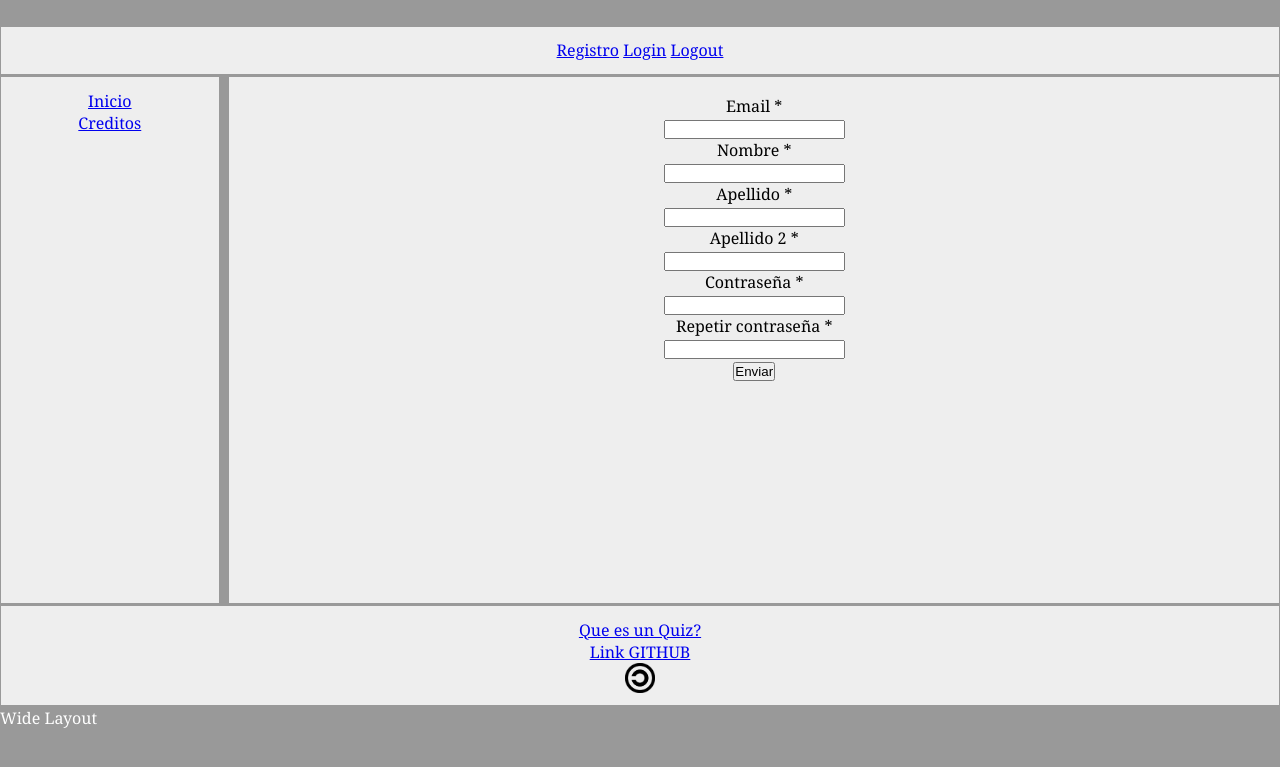
After one commit to Aimarcio/ProyectoSW, a PHP site: page /php/SignUp.php in a window 1280 px wide. The commit adds this page. Shown: the top 767 px of the page. Run offline with PHP 8.4, Linux system fonts and the light colour scheme.

Commit message:
Lab actualr

```diff
--- a/js/ValidateFieldsQuestion.js
+++ b/js/ValidateFieldsQuestion.js
@@ -36,7 +36,7 @@ if($tema == ''){
 }
 var regular = /[a-z]{2,}[0-9]{3,3}@ikasle.ehu.eu{0,1}s/;
 
-var regularProfe = /[a-z]{2,}.[a-z]{2,}@ehu.eu{0,1}s/;
+var regularProfe = /[a-z]{2,}\.[a-z]{2,}@ehu.eu{0,1}s/;
 var regularProfe2 = /[a-z]{2,}@ehu.eu{0,1}s/;
 if (regular.test($email)){
 	return true;
--- a/php/Layout.php
+++ b/php/Layout.php
@@ -7,7 +7,6 @@
   <?php include '../php/Menus.php' ?>
   <section class="main" id="s1">
     <div>
-
       <h2>Quiz: el juego de las preguntas</h2>
     </div>
   </section>
--- a/php/Menus.php
+++ b/php/Menus.php
@@ -1,12 +1,18 @@
 <div id='page-wrap'>
 <header class='main' id='h1'>
-  <span class="right"><a href="registro">Registro</a></span>
-        <span class="right"><a href="login">Login</a></span>
-        <span class="right" style="display:none;"><a href="/logout">Logout</a></span>
+  <span class="right"><a href="SignUp.php<?php if(isset($_GET["user"])){ echo '?user='. $_GET["user"];}?>">Registro</a></span>
+        <span class="right"><a href="Login.php<?php if(isset($_GET["user"])){ echo '?user='. $_GET["user"];}?>">Login</a></span>
+        <span class="right"><a href="LogOut.php">Logout</a></span>
 
 </header>
 <nav class='main' id='n1' role='navigation'>
-  <span><a href='Layout.php'>Inicio</a></span>
-  <span><a href='QuestionForm.php'> Insertar Pregunta</a></span>
-  <span><a href='Credits.php'>Creditos</a></span>
+
+  <span><a href='Layout.php<?php if(isset($_GET["user"])){ echo '?user='. $_GET["user"];}?>'>Inicio</a></span>
+  	<?php if(isset($_GET["user"])){
+		echo"
+  <span><a href='QuestionForm.php?user=". $_GET["user"] ."'> Insertar Pregunta</a></span>
+  <span><a href='ShowQuestions.php?user=". $_GET["user"] ."'> Ver Preguntas</a></span>
+    ";}?>
+  <span><a href='Credits.php<?php if(isset($_GET["user"])){ echo '?user='. $_GET["user"];}?>'>Creditos</a></span>
+
 </nav>
--- a/php/QuestionForm.php
+++ b/php/QuestionForm.php
@@ -11,7 +11,7 @@
     <div>
 
       <p>Introduce los datos de la pregunta a añadir</p>
-      <form id='fquestion' name='fquestion' action="AddQuestion.php" onsubmit="return patata();">
+      <form id='fquestion' name='fquestion' action="AddQuestion.php" on-submit="return patata();">
 			<p>Email *</p>
 			<input id="email" name="email" type="text">
 			<p>Enunciado de la pregunta *</p>
--- a/php/ShowQuestions.php
+++ b/php/ShowQuestions.php
@@ -8,7 +8,7 @@
   <section class="main" id="s1">
     <div>
 		<?php
-		$mysqli = mysqli_connect("localhost", "root", "", "quiz");
+		$mysqli = mysqli_connect("localhost", "id14879003_aimarcio", "hrYc7@vR^+DuSNxd", "id14879003_quiz");
 		echo '<table>';
 		echo '<tr><th>Preguntas</th></tr>';
 		echo '<tr><td>Id</td><td>Email</td><td>Preguntas</td><td>Respuesta correcta</td><td>Respuesta incorrecta 1</td><td>Respuesta incorrecta 2</td><td>Respuesta incorrecta 3</td><td>Dificultad</td><td>Tema</td></tr>';
--- /dev/null
+++ b/php/SignUp.php
@@ -0,0 +1,72 @@
+ <!DOCTYPE html>
+<html>
+<head>
+ <?php include '../html/Head.html'?>
+</head>
+<body>
+  <?php include '../php/Menus.php' ?>
+  <section class="main" id="s1">
+    <div>
+	<form id='register' method="POST" name='register' onSubmit="SignUp.php">
+		<p>Email *</p>
+			<input id="email" name="email" type="text">
+		<p>Nombre *</p>
+			<input id="nombre" name="nombre" type="text">
+		<p>Apellido *</p>
+			<input id="apellido1" name="apellido1" type="text">
+		<p>Apellido 2 *</p>
+			<input id="apellido2" name="apellido2" type="text">
+		<p>Contraseña *</p>
+			<input id="contraseña" name="contraseña" type="password">
+		<p>Repetir contraseña *</p>
+			<input type="password" id="password" name="password">
+		<br>
+		<button type="submit" name="submit" id="submit" >Enviar</button>
+	</form>
+
+	<?php
+		if(isset($_POST["email"])){
+		if(empty($_POST["email"])){
+			die('Error: Email vacio');
+		}
+		$email = $_POST["email"];
+		if(preg_match("/[a-z]{2,}[0-9]{3,3}@ikasle\.ehu\.eu{0,1}s/",$email)!==1 && preg_match("/[a-z]{2,}\.[a-z]{2,}@ehu\.eu{0,1}s/",$email)!==1 && preg_match("/[a-z]{2,}@ehu\.eu{0,1}s/",$email)!==1){
+			die('Error: Email no valido');
+		}
+		if(empty($_POST["nombre"])){
+			die('Error: Nombre vacio');
+		}
+		if(empty($_POST["apellido1"])){
+			die('Error: Apellido1 vacio');
+		}
+		if(empty($_POST["apellido2"])){
+			die('Error: Apellido2 vacio');
+		}
+		if(empty($_POST["contraseña"])){
+			die('Error: Contraseña vacia');
+		}
+		if(empty($_POST["password"])){
+			die('Error: Contraseña no repetida');
+		}
+		if(strlen($_POST["contraseña"])<6){
+			die('Error: La contraseña es demasiado corta');
+		}
+		if(strcmp($_POST["contraseña"],$_POST["password"])){
+			die('Error: Las contraseñas no coinciden');
+		}
+
+		$link = mysqli_connect("localhost", "id14879003_aimarcio", "hrYc7@vR^+DuSNxd", "id14879003_quiz");
+		$sql="INSERT INTO `usuarios` ( `email`, `nombre`, `apellido`, `apellido 2`, `password`) VALUES('$_POST[email]','$_POST[nombre]','$_POST[apellido1]','$_POST[apellido2]','$_POST[contraseña]')";
+		if (!mysqli_query($link ,$sql))
+		{
+			die('Error: ' . mysqli_error($link));
+		}else{
+			echo 'Registrado el usuario ' . $_POST["email"];
+		}
+		}
+		?>
+    </div>
+  </section>
+  <?php include '../html/Footer.html' ?>
+</body>
+</html>
```
Also changed, not shown: php/AddQuestion.php (+33 -2 lines), php/LogOut.php (added, +12 -0 lines), php/Login.php (added, +44 -0 lines).
